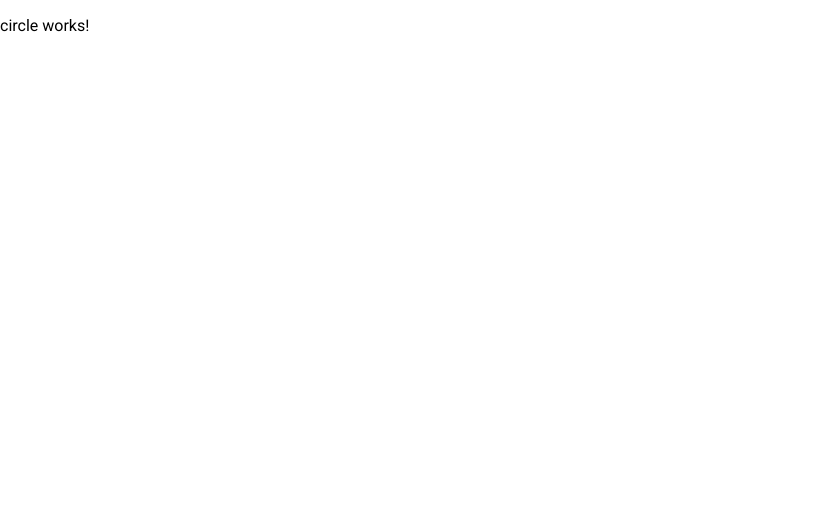
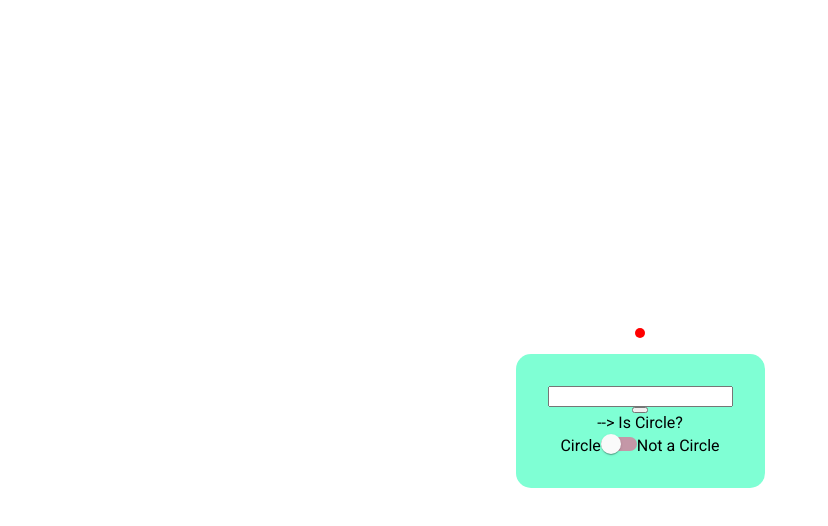
Before and after one commit to Janna310/Angular, an Angular app in the folder Angular-Exercise2/: page / in a window 1280 px wide. Shown: the top 526 px of the page, without its empty margins (0-828 px from the left). Built offline with nearby package versions, Linux system fonts and the light colour scheme.

Commit message:
Got Circle to Square toggle working

```diff
--- a/Angular-Exercise2/src/app/components/circle/circle.component.css
+++ b/Angular-Exercise2/src/app/components/circle/circle.component.css
@@ -0,0 +1,34 @@
+.form-container {
+  display: flex;
+  flex-direction: column;
+  align-items: center;
+  background-color: aquamarine;
+  padding: 2rem;
+  border-radius: 15px;
+}
+
+.slider {
+  width: 400px;
+}
+
+#displayValue {
+  margin-bottom: 10px;
+}
+
+.circle {
+  height: 10px;
+  width: 10px;
+  border-radius: 50%;
+  background-color: red;
+}
+
+.circle-container {
+  padding: 1rem;
+}
+
+section {
+  display: flex;
+  flex-direction: column;
+  justify-content: center;
+  align-items: center;
+}
--- a/Angular-Exercise2/src/app/components/circle/circle.component.html
+++ b/Angular-Exercise2/src/app/components/circle/circle.component.html
@@ -1 +1,34 @@
-<p>circle works!</p>
+<section>
+  <div class="circle-container">
+    <div class="circle" [style.border-radius]="isCircle ? '50%' : '0%'"></div>
+  </div>
+
+  <div class="form-container">
+    <!-- <mat-slider
+      #diameter
+      (change)="changeDiameter($event)"
+      [value]="diameter"
+      class="slider"
+      min="1"
+      max="500"
+      step="1"
+      value="1"
+      defaultValue="1"
+    ></mat-slider> -->
+    <input type="number" #diameter />
+    <button (click)="changeDiameter(diameter.value)"></button>
+
+    <!-- <span id="displayValue">Diameter: {{ diameter.value }}px</!-->
+    --> Is Circle?
+    <div class="toggle">
+      <span>Circle</span>
+      <mat-slide-toggle (change)="toggleEvent()"></mat-slide-toggle>
+      <span>Not a Circle</span>
+    </div>
+  </div>
+</section>
+<!-- [ngStyle]="{ width: diameter, height: diameter }" -->
+
+<!-- <mat-slider #gridsize
+(change)="updateSetting($event)"
+[value]="gridsize"></mat-slider> -->
--- a/Angular-Exercise2/src/app/components/circle/circle.component.ts
+++ b/Angular-Exercise2/src/app/components/circle/circle.component.ts
@@ -3,13 +3,26 @@ import { Component, OnInit } from '@angular/core';
 @Component({
   selector: 'app-circle',
   templateUrl: './circle.component.html',
-  styleUrls: ['./circle.component.css']
+  styleUrls: ['./circle.component.css'],
 })
 export class CircleComponent implements OnInit {
+  diameter = 1;
+  isCircle = true;
+  constructor() {}
 
-  constructor() { }
+  ngOnInit(): void {}
 
-  ngOnInit(): void {
+  changeDiameter(event) {
+    this.diameter = event.value;
   }
 
+  theSize = {
+    ['width']: this.diameter + 'px',
+    ['height']: this.diameter + 'px',
+  };
+
+  // ['border-bottom']: '3px solid lightgreen';
+  toggleEvent() {
+    this.isCircle = !this.isCircle;
+  }
 }
--- a/Angular-Exercise2/src/styles.css
+++ b/Angular-Exercise2/src/styles.css
@@ -1,4 +1,53 @@
 /* You can add global styles to this file, and also import other style files */
 
-html, body { height: 100%; }
-body { margin: 0; font-family: Roboto, "Helvetica Neue", sans-serif; }
+html,
+body {
+  height: 100%;
+}
+body {
+  margin: 0;
+  font-family: Roboto, "Helvetica Neue", sans-serif;
+  display: flex;
+  justify-content: center;
+  align-items: center;
+}
+
+/* slider track thickness */
+.mat-slider.mat-slider-horizontal .mat-slider-track-wrapper {
+  height: 12px;
+  border-radius: 10px;
+}
+.mat-slider.mat-slider-horizontal .mat-slider-track-background,
+.mat-slider.mat-slider-horizontal .mat-slider-track-fill {
+  height: 100%;
+}
+
+/* slider track on movement */
+.mat-slider.mat-slider-horizontal .mat-slider-track-fill {
+  background-color: blue;
+}
+
+/* slider button on movement */
+.mat-accent .mat-slider-thumb {
+  height: 30px;
+  width: 30px;
+  background-color: white;
+  border: solid 2px gray;
+  bottom: -20px;
+  right: -20px;
+}
+
+/* slider button at start */
+.mat-slider-min-value:not(.mat-slider-thumb-label-showing) .mat-slider-thumb {
+  background-color: red;
+}
+
+/* slide-toggle unchecked */
+.mat-slide-toggle .mat-slide-toggle-bar {
+  background-color: rgba(255, 64, 129, 0.54);
+}
+
+/* slide=toggle checked */
+.mat-slide-toggle.mat-checked .mat-slide-toggle-bar {
+  background-color: rgba(255, 64, 129, 0.54);
+}
```
Also changed, not shown: Angular-Exercise2/src/app/app.module.ts (+9 -1 lines).
